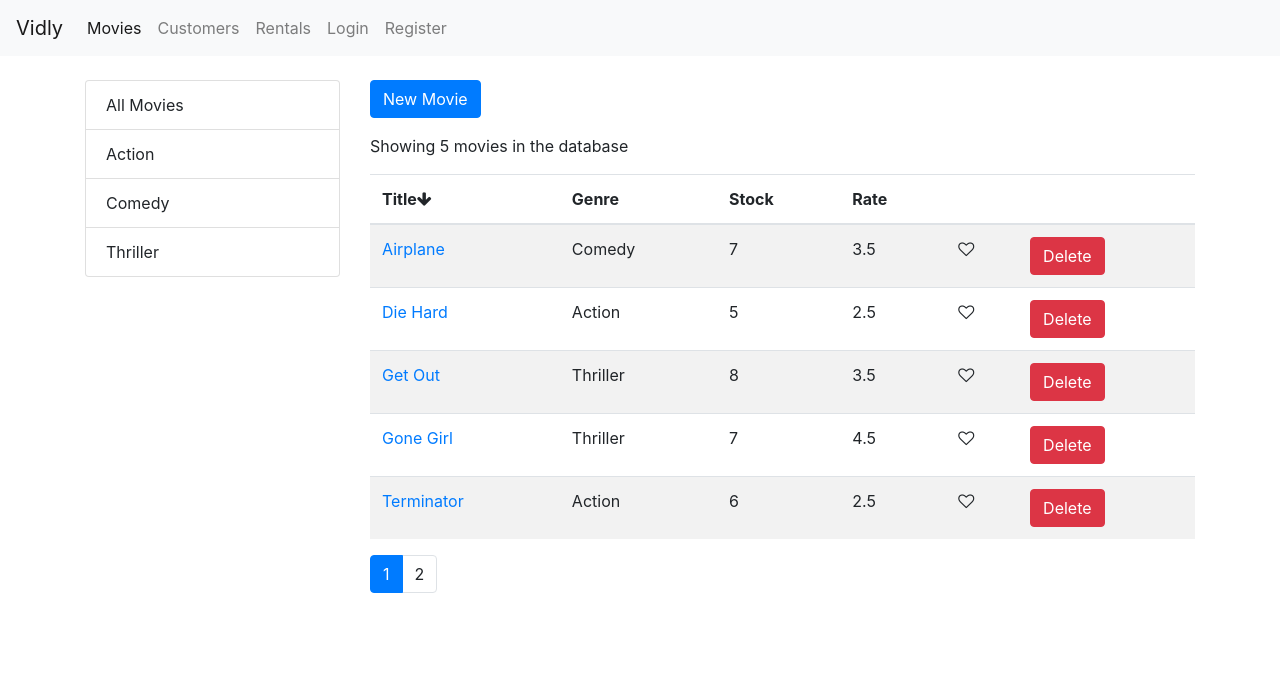
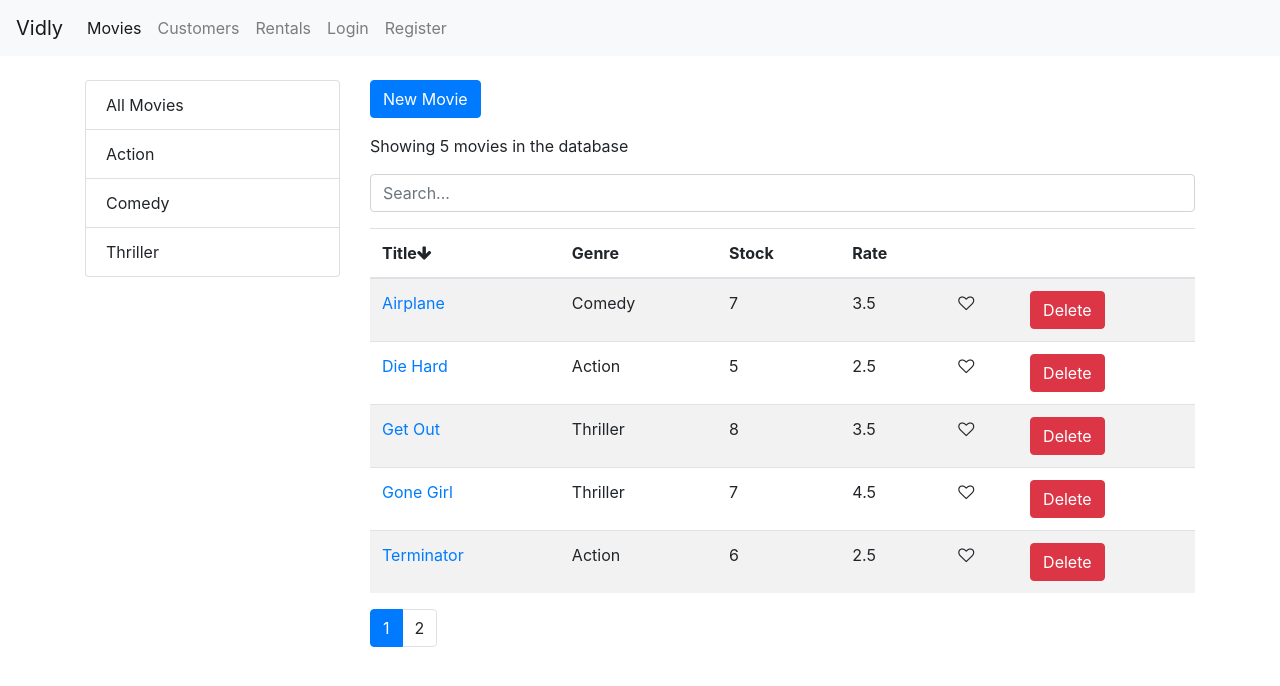
Before and after one commit to abdullahsiddiqui9999/Vidly, a React (Create React App) app: page /movies in a window 1280 px wide. Shown: the top 686 px of the page. Built offline with nearby package versions, Linux system fonts and the light colour scheme.

Commit message:
Completed exercise 2.

```diff
--- a/src/components/common/form.jsx
+++ b/src/components/common/form.jsx
@@ -90,7 +90,7 @@ class Form extends Component {
         label={label}
         error={errors[name]}
         optionsData={optionsData}
-        defaultValue={data[name] || optionsData.options[0]._id}
+        value={data[name] || optionsData.options[0]._id}
         onChange={this.handleChange}
       />
     );
--- a/src/components/movieForm.jsx
+++ b/src/components/movieForm.jsx
@@ -15,6 +15,8 @@ class MovieForm extends Form {
 
       if (!movie) {
         history.replace("/not-found");
+
+        return;
       }
     }
 
--- a/src/components/movies.jsx
+++ b/src/components/movies.jsx
@@ -16,6 +16,7 @@ class Movies extends Component {
     pageSize: 5,
     genres: [],
     sortColumn: { path: "title", order: "asc" },
+    filterText: "",
   };
 
   componentDidMount() {
@@ -33,7 +34,7 @@ class Movies extends Component {
   };
 
   handleGenreSelect = (genre) => {
-    this.setState({ selectedGenre: genre, currentPage: 1 });
+    this.setState({ selectedGenre: genre, currentPage: 1, filterText: "" });
   };
 
   handleAdd = (movie) => {
@@ -60,6 +61,14 @@ class Movies extends Component {
     });
   };
 
+  handleSearchEntry = ({ currentTarget: input }) => {
+    this.setState({
+      filterText: input.value,
+      selectedGenre: null,
+      currentPage: 1,
+    });
+  };
+
   render() {
     const {
       pageSize,
@@ -68,6 +77,7 @@ class Movies extends Component {
       genres,
       selectedGenre,
       sortColumn,
+      filterText,
     } = this.state;
 
     let movies = allMovies;
@@ -75,10 +85,16 @@ class Movies extends Component {
     if (selectedGenre) {
       movies = movies.filter((movie) => movie.genre._id === selectedGenre._id);
     }
-    const filtered =
+    let filtered =
       selectedGenre && selectedGenre._id
         ? movies.filter((m) => m.genre._id === selectedGenre._id)
         : allMovies;
+
+    if (filterText) {
+      filtered = filtered.filter((m) =>
+        m.title.toLowerCase().includes(filterText.toLowerCase())
+      );
+    }
 
     const sorted = _.orderBy(filtered, [sortColumn.path], [sortColumn.order]);
 
@@ -118,6 +134,17 @@ class Movies extends Component {
                     <p>Showing {movies.length} movies in the database</p>
                   )}
 
+                  <div className="form-group">
+                    <input
+                      name="moviesFilter"
+                      id="moviesFilter"
+                      className="form-control"
+                      placeholder="Search..."
+                      onChange={this.handleSearchEntry}
+                      value={filterText}
+                    />
+                  </div>
+
                   {movies.length > 0 && (
                     <MoviesTable
                       movies={movies}
```
